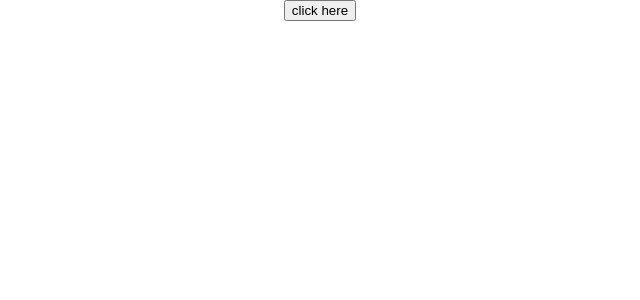
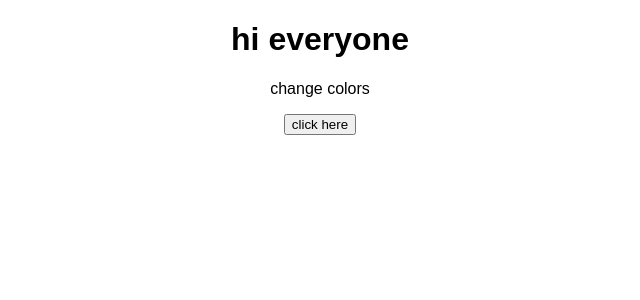
Before and after one commit to karemarsy/react_project, a React (Create React App) app: page / in a window 1280 px wide. Shown: the top 300 px of the page, without its empty margins (320-960 px from the left). Built offline with nearby package versions, Linux system fonts and the light colour scheme.

Commit message:
Change color when you click

```diff
--- a/src/App.css
+++ b/src/App.css
@@ -26,3 +26,11 @@
   from { transform: rotate(0deg); }
   to { transform: rotate(360deg); }
 }
+
+.red{
+  color: red;
+}
+
+.bold{
+  font-weight: bold;
+}
--- a/src/App.js
+++ b/src/App.js
@@ -46,10 +46,20 @@ class App extends Component {
       );
 
     }
+
+    const classes = [];
+    if(this.state.person.length <=2 ){
+      classes.push('red');
+    }
+    if(this.state.person.length<= 1){
+      classes.push('bold','red');
+    }
     return (
       <div className="App">
 
-        <button onClick={this.togglePersonsHandler}>click here </button>
+<h1>hi everyone</h1>
+<p className={classes.join (' ')}>change colors</p>
+<button onClick={this.togglePersonsHandler}>click here </button>
 
         {persons}
 
```
